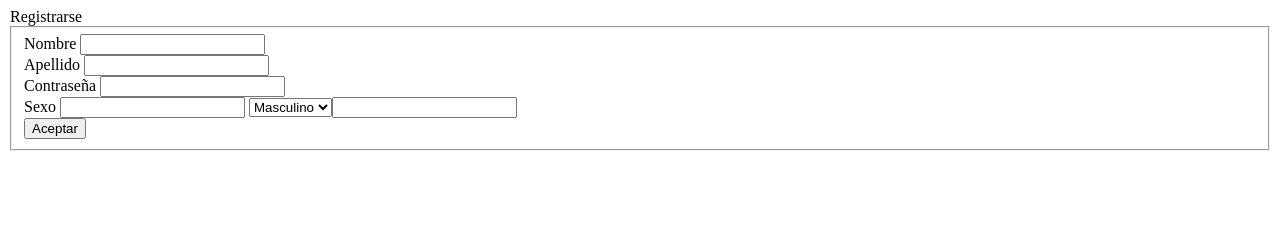
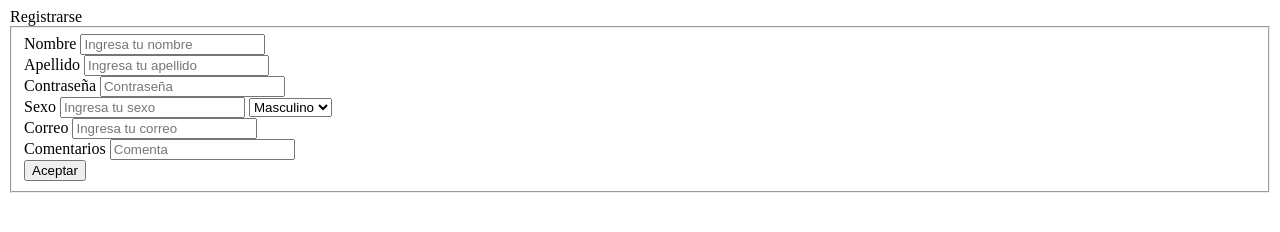
Before and after one commit to Albertobastidas1990/bit-website, a plain HTML site: page forms.html in a window 1280 px wide. Drawn offline with Linux system fonts and the light colour scheme.

Commit message:
cambios2

```diff
--- a/forms.css
+++ b/forms.css
@@ -11,4 +11,5 @@ background-color: aqua;
 
         background-color: red;
     }
+
 }
--- a/forms.html
+++ b/forms.html
@@ -15,24 +15,22 @@
 
 
     <label for="name">Nombre</label>
-    <input type="Nombre">
+    <input type="Nombre" placeholder="Ingresa tu nombre">
 
     <br>
 
     <label for="lastname">Apellido</label>
-    <input type="Apellido">
+    <input type="Apellido" placeholder="Ingresa tu apellido">
 
     <br>
 
     <label for="name">Contraseña</label>
-    <input type="Contraseña">
+    <input type="Password" placeholder="Contraseña">
 
     <br>
 
     <label for="name">Sexo</label>
-
-
-    <input type="Sexo">
+    <input type="Sexo" placeholder="Ingresa tu sexo">
 
     <select name="sexo">
 
@@ -41,16 +39,24 @@
 
         <option value="Femenino">Femenino</option>
 
+    </select>
+
     <br>
 
-    <label for="name">Email</label>
-    <input type="Email">
+
+    <label for="name">Correo</label>
+    <input type="Correo" placeholder="Ingresa tu correo">
+
+    <br>
+
+    <label for="name">Comentarios</label>
+    <input type="Comentarios" placeholder="Comenta">
+
 
     <br>
 
     <button>Aceptar</button>
 
-    <br>
 
    </form>
 </fieldset>
```
Also changed, not shown: index.html (+1 -1 lines).
